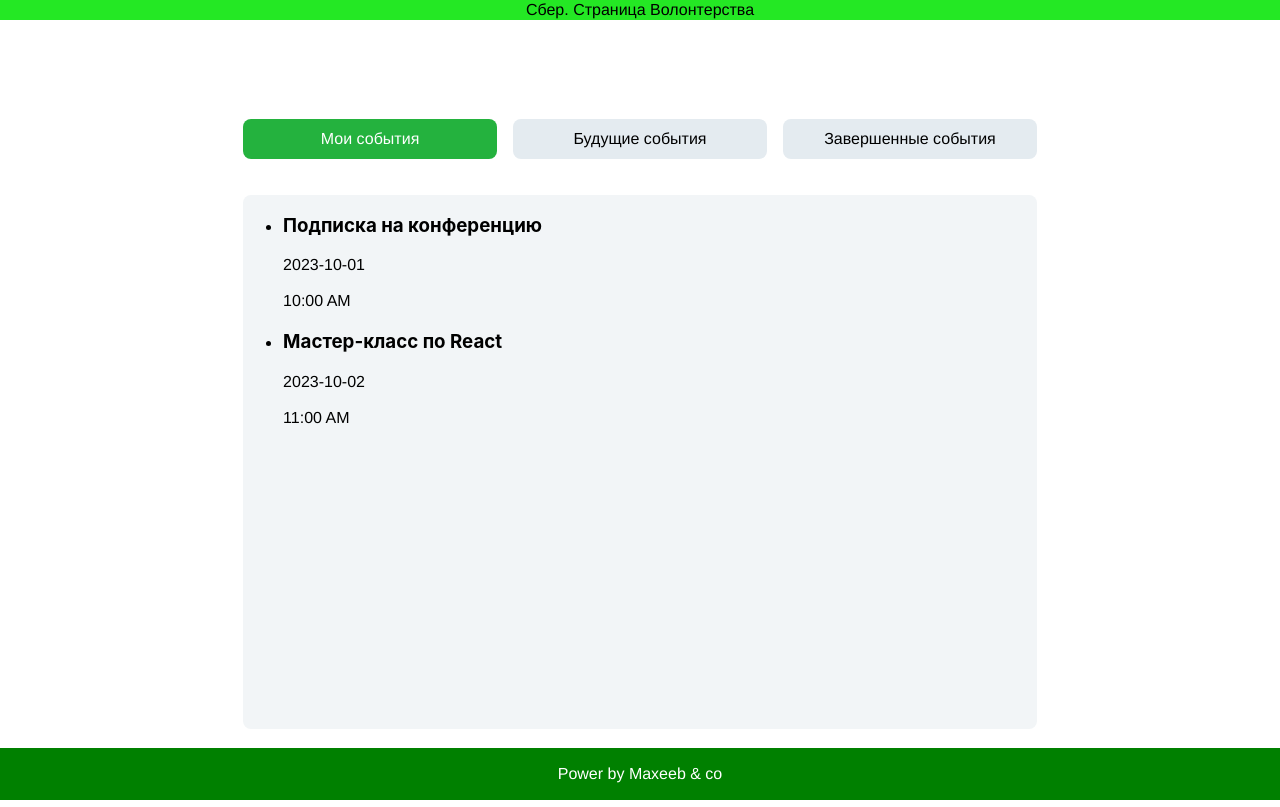
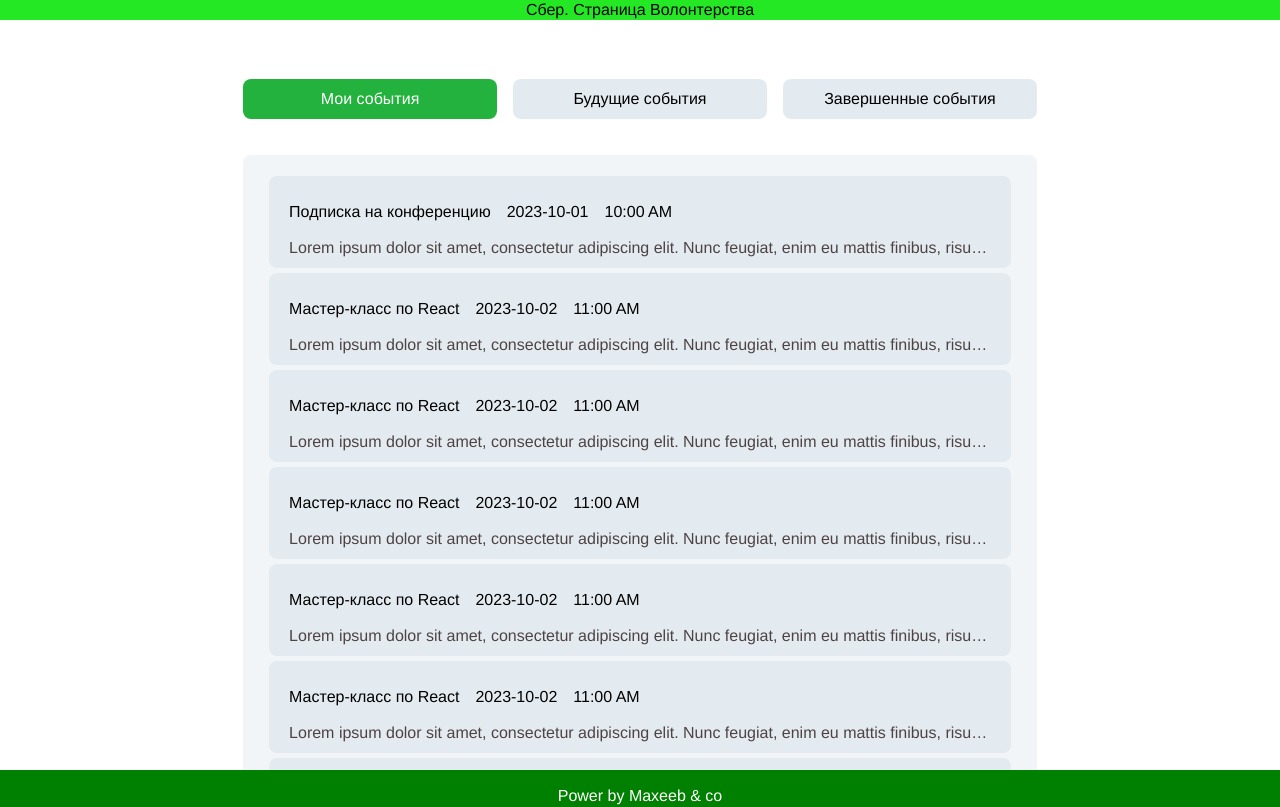
Before and after one commit to dwarowski/venaja-hackaton-2025, a React (Create React App) app: page / in a window 1280 px wide. Shown: the top 807 px of the page. Built offline with nearby package versions, Linux system fonts and the light colour scheme.

Commit message:
Added scrollbar styles and list of events

```diff
--- a/src/App.tsx
+++ b/src/App.tsx
@@ -1,4 +1,5 @@
 import './App.css';
+import './Scroll.css'
 import Volunteer from './VolunteerPage/Volunteer';
 
 
--- /dev/null
+++ b/src/Scroll.css
@@ -0,0 +1,18 @@
+/* Для WebKit-браузеров (Chrome, Safari) */
+::-webkit-scrollbar {
+    width: 4px; /* Ширина вертикальной полосы прокрутки */
+    height: 4px; /* Высота горизонтальной полосы прокрутки */
+  }
+
+  ::-webkit-scrollbar-track {
+    background: white; /* Цвет дорожки */
+  }
+
+  ::-webkit-scrollbar-thumb {
+    background: #d1dbe3; /* Цвет ползунка */
+    border-radius: 10px; /* Скругление углов ползунка */
+  }
+
+  ::-webkit-scrollbar-thumb:hover {
+    background: #cad4db; /* Цвет ползунка при наведении */
+  }
--- a/src/VolunteerPage/MyEvents.tsx
+++ b/src/VolunteerPage/MyEvents.tsx
@@ -4,6 +4,7 @@ interface Event {
   title: string;
   date: string;
   time: string;
+  description: string;
 }
 
 interface EventsProps {
@@ -16,9 +17,12 @@ const FutureEvents: React.FC<EventsProps> = ({ events }) => {
       {events.map((event, index) => (
         <li key={index}>
           <div className="event-item">
-            <h3>{event.title}</h3>
-            <p>{event.date}</p>
-            <p>{event.time}</p>
+            <div className='main-info'>
+              <h1>{event.title}</h1>
+              <p>{event.date}</p>
+              <p>{event.time}</p>
+            </div>
+            <p className='event-description'> {event.description}</p>
           </div>
         </li>
       ))}
--- a/src/VolunteerPage/Volunteer.tsx
+++ b/src/VolunteerPage/Volunteer.tsx
@@ -9,10 +9,22 @@ type Tab = 'my' | 'future' | 'past';
 const Volunteer: React.FC = () => {
   const [activeTab, setActiveTab] = useState<Tab>('my');
 
+//Скрипт
 // в events нужно добавить графу описание, но в обычке оторажать только ограниченное кол-во описания. Для всех событий поля одни и теже
   const events = [
-    { title: 'Подписка на конференцию', date: '2023-10-01', time: '10:00 AM' },
-    { title: 'Мастер-класс по React', date: '2023-10-02', time: '11:00 AM' },
+    { title: 'Подписка на конференцию', date: '2023-10-01', time: '10:00 AM', description: "Lorem ipsum dolor sit amet, consectetur adipiscing elit. Nunc feugiat, enim eu mattis finibus, risus nisi rutrum tortor, nec dignissim tellus mauris quis orci. Praesent vitae dui at nulla ultricies vulputate vel a felis. Cras elit dolor, tristique sed dictum ac, porttitor id nisi. Sed ac semper erat. Integer at." },
+    { title: 'Мастер-класс по React', date: '2023-10-02', time: '11:00 AM', description: "Lorem ipsum dolor sit amet, consectetur adipiscing elit. Nunc feugiat, enim eu mattis finibus, risus nisi rutrum tortor, nec dignissim tellus mauris quis orci. Praesent vitae dui at nulla ultricies vulputate vel a felis. Cras elit dolor, tristique sed dictum ac, porttitor id nisi. Sed ac semper erat. Integer at." },
+    { title: 'Мастер-класс по React', date: '2023-10-02', time: '11:00 AM', description: "Lorem ipsum dolor sit amet, consectetur adipiscing elit. Nunc feugiat, enim eu mattis finibus, risus nisi rutrum tortor, nec dignissim tellus mauris quis orci. Praesent vitae dui at nulla ultricies vulputate vel a felis. Cras elit dolor, tristique sed dictum ac, porttitor id nisi. Sed ac semper erat. Integer at." },
+    { title: 'Мастер-класс по React', date: '2023-10-02', time: '11:00 AM', description: "Lorem ipsum dolor sit amet, consectetur adipiscing elit. Nunc feugiat, enim eu mattis finibus, risus nisi rutrum tortor, nec dignissim tellus mauris quis orci. Praesent vitae dui at nulla ultricies vulputate vel a felis. Cras elit dolor, tristique sed dictum ac, porttitor id nisi. Sed ac semper erat. Integer at." },
+    { title: 'Мастер-класс по React', date: '2023-10-02', time: '11:00 AM', description: "Lorem ipsum dolor sit amet, consectetur adipiscing elit. Nunc feugiat, enim eu mattis finibus, risus nisi rutrum tortor, nec dignissim tellus mauris quis orci. Praesent vitae dui at nulla ultricies vulputate vel a felis. Cras elit dolor, tristique sed dictum ac, porttitor id nisi. Sed ac semper erat. Integer at." },
+    { title: 'Мастер-класс по React', date: '2023-10-02', time: '11:00 AM', description: "Lorem ipsum dolor sit amet, consectetur adipiscing elit. Nunc feugiat, enim eu mattis finibus, risus nisi rutrum tortor, nec dignissim tellus mauris quis orci. Praesent vitae dui at nulla ultricies vulputate vel a felis. Cras elit dolor, tristique sed dictum ac, porttitor id nisi. Sed ac semper erat. Integer at." },
+    { title: 'Мастер-класс по React', date: '2023-10-02', time: '11:00 AM', description: "Lorem ipsum dolor sit amet, consectetur adipiscing elit. Nunc feugiat, enim eu mattis finibus, risus nisi rutrum tortor, nec dignissim tellus mauris quis orci. Praesent vitae dui at nulla ultricies vulputate vel a felis. Cras elit dolor, tristique sed dictum ac, porttitor id nisi. Sed ac semper erat. Integer at." },
+    { title: 'Мастер-класс по React', date: '2023-10-02', time: '11:00 AM', description: "Lorem ipsum dolor sit amet, consectetur adipiscing elit. Nunc feugiat, enim eu mattis finibus, risus nisi rutrum tortor, nec dignissim tellus mauris quis orci. Praesent vitae dui at nulla ultricies vulputate vel a felis. Cras elit dolor, tristique sed dictum ac, porttitor id nisi. Sed ac semper erat. Integer at." },
+    { title: 'Мастер-класс по React', date: '2023-10-02', time: '11:00 AM', description: "Lorem ipsum dolor sit amet, consectetur adipiscing elit. Nunc feugiat, enim eu mattis finibus, risus nisi rutrum tortor, nec dignissim tellus mauris quis orci. Praesent vitae dui at nulla ultricies vulputate vel a felis. Cras elit dolor, tristique sed dictum ac, porttitor id nisi. Sed ac semper erat. Integer at." },
+    { title: 'Мастер-класс по React', date: '2023-10-02', time: '11:00 AM', description: "Lorem ipsum dolor sit amet, consectetur adipiscing elit. Nunc feugiat, enim eu mattis finibus, risus nisi rutrum tortor, nec dignissim tellus mauris quis orci. Praesent vitae dui at nulla ultricies vulputate vel a felis. Cras elit dolor, tristique sed dictum ac, porttitor id nisi. Sed ac semper erat. Integer at." },
+    { title: 'Мастер-класс по React', date: '2023-10-02', time: '11:00 AM', description: "Lorem ipsum dolor sit amet, consectetur adipiscing elit. Nunc feugiat, enim eu mattis finibus, risus nisi rutrum tortor, nec dignissim tellus mauris quis orci. Praesent vitae dui at nulla ultricies vulputate vel a felis. Cras elit dolor, tristique sed dictum ac, porttitor id nisi. Sed ac semper erat. Integer at." },
+    { title: 'Мастер-класс по React', date: '2023-10-02', time: '11:00 AM', description: "Lorem ipsum dolor sit amet, consectetur adipiscing elit. Nunc feugiat, enim eu mattis finibus, risus nisi rutrum tortor, nec dignissim tellus mauris quis orci. Praesent vitae dui at nulla ultricies vulputate vel a felis. Cras elit dolor, tristique sed dictum ac, porttitor id nisi. Sed ac semper erat. Integer at." },
+
     // Добавьте больше мероприятий
   ];
 
--- a/src/VolunteerPage/Volunteers.css
+++ b/src/VolunteerPage/Volunteers.css
@@ -47,8 +47,7 @@
 margin: 0 auto;
 padding: 9px;
 
-    /* Высота родителя — 100vh минус высота футера */
-    height: calc(100vh - 50px); /* 50px = высота footer */
+height: calc(100vh - 50px); /* Высота родителя — 100vh минус высота футера */
 box-sizing: border-box;
 }
 
@@ -65,7 +64,7 @@
     flex-shrink: 0; /* Не растягивается */
     flex-direction: row;
     justify-content: center;
-    margin-top: 90px;
+    margin-top: 50px;
     gap: 1rem;
 }
 
@@ -77,10 +76,46 @@ margin: 10px 5%;
 box-sizing: border-box;
 }
 
+/* Для контейнера с событиями — ограничиваем высоту и добавляем прокрутку */
 .EventsList {
-flex: 1;
+    flex-grow: 1; /* Растягиваем блок, чтобы он занимал оставшееся пространство */
     border-radius: 0.5rem;
     background-color: rgb(242, 245, 247);
     width: 100%;
-overflow-y: auto;
+    overflow-y: auto; /* Включаем вертикальную прокрутку */
+    padding: 1rem;
+    box-sizing: border-box;
   }
+
+  /* Стили для списка событий */
+  .events-list {
+    list-style: none; /* Убираем стандартные маркеры списка */
+    padding: 0;
+    margin: 0;
+  }
+
+  /* Стили для элементов события */
+  .event-item {
+    padding: 10px 20px;
+    background-color: rgb(228, 235, 240);
+    margin: 5px 10px;
+    border-radius: 0.5rem;
+    display: flex;
+    flex-direction: column;
+  }
+
+  /* Стили для блока с основной информацией */
+  .main-info {
+    display: flex;
+    gap: 1rem;
+    align-items: center;
+  }
+
+  /* Стили для описания события (ограничение текста с троеточием) */
+  .event-description {
+    white-space: nowrap; /* Запрещаем перенос строки */
+    overflow: hidden; /* Скрываем переполнение */
+    text-overflow: ellipsis; /* Добавляем троеточие в конце */
+    color: rgba(61, 49, 49, .9);
+    margin: 0;
+  }
```
Also changed, not shown: src/logo.svg (deleted). Lines whose indentation alone changed are shown as unchanged.
